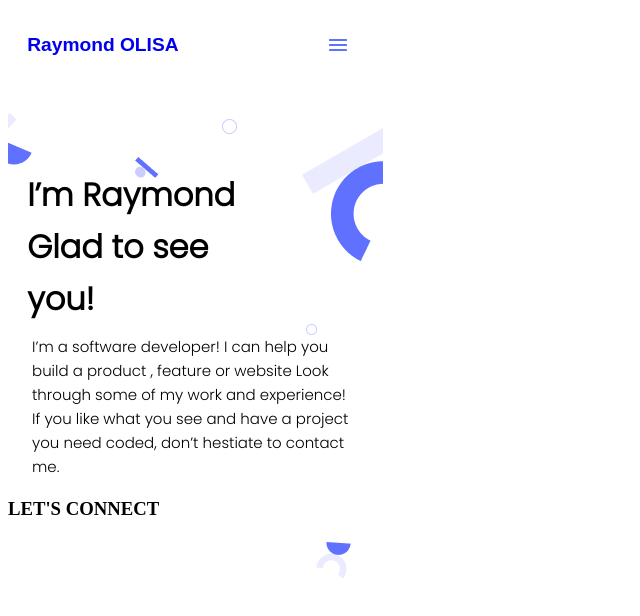
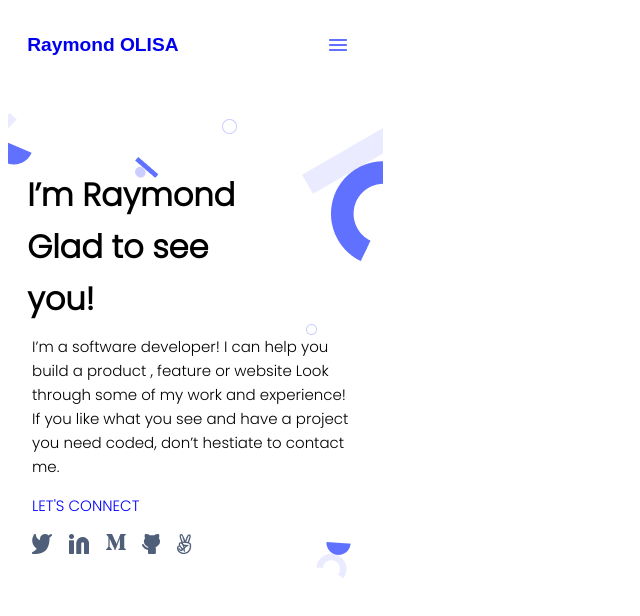
Before and after one commit to dialite/portfolio-mobile-first, a website: page index.html in a window 1280 px wide. Shown: the whole page, without its empty margins (0-640 px from the left). Drawn offline with Linux system fonts and the light colour scheme.

Commit message:
Add social contact links

```diff
--- a/index.html
+++ b/index.html
@@ -27,6 +27,13 @@
 
       <!-- Social contact -->
       <h3>LET'S CONNECT</h3>
+      <ul class="socials">
+        <li><img src="img/twitter-icon.png" alt='Twitter' /></li>
+        <li><img src="img/linkedin-icon.png" alt='linkedIn' /></li>
+        <li><img src="img/mail-icon.png" alt="Mail"/></li>
+        <li><img src="img/github-icon.png" alt="Github" /></li>
+        <li><img src="img/thumbup-icon.png" alt="Thumbup" /></li>
+      </ul>
     </div>
   </body>
 </html> -->
--- a/styles.css
+++ b/styles.css
@@ -47,3 +47,26 @@ p {
   font-weight: 400;
   font-size: 15px;
 }
+
+.socials {
+  display: flex;
+}
+
+h3 {
+  margin-left: 1.5rem;
+  font-style: normal;
+  width: 7rem;
+  font-family: "Poppins", sans-serif;
+  color: blue;
+  font-size: 15px;
+  font-weight: 400;
+  height: 1.5rem;
+}
+
+ul {
+  display: flex;
+  list-style-type: none;
+  justify-content: space-between;
+  padding-left: 1.5rem;
+  width: 10rem;
+}
```
